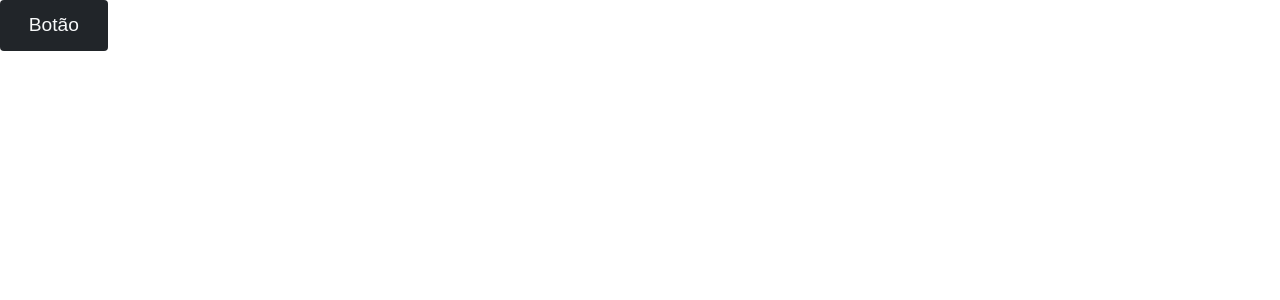
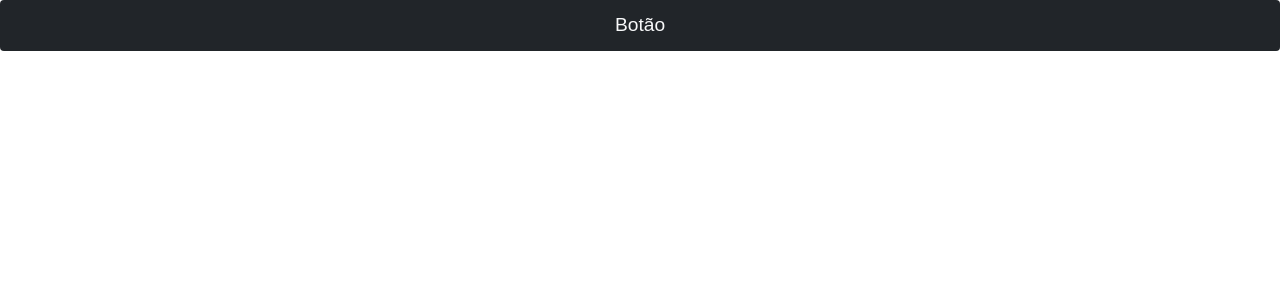
Before and after one commit to GabrielFFSantos/task_manager_app, a Next.js app: page / in a window 1280 px wide. Shown: the top 300 px of the page. Built offline with nearby package versions, Linux system fonts and the light colour scheme.

Commit message:
Fix Button hover

```diff
--- a/src/components/button/styles.module.css
+++ b/src/components/button/styles.module.css
@@ -2,9 +2,13 @@
   border: none;
   border-radius: 4px;
   padding: 0.5em 1em;
+  width: 100%;
   font-size: 1rem;
   cursor: pointer;
-  transition: background-color 0.3s ease;
+}
+
+.btn:hover {
+  opacity: 0.8;
 }
 
 /* Variantes de Cor */
```
